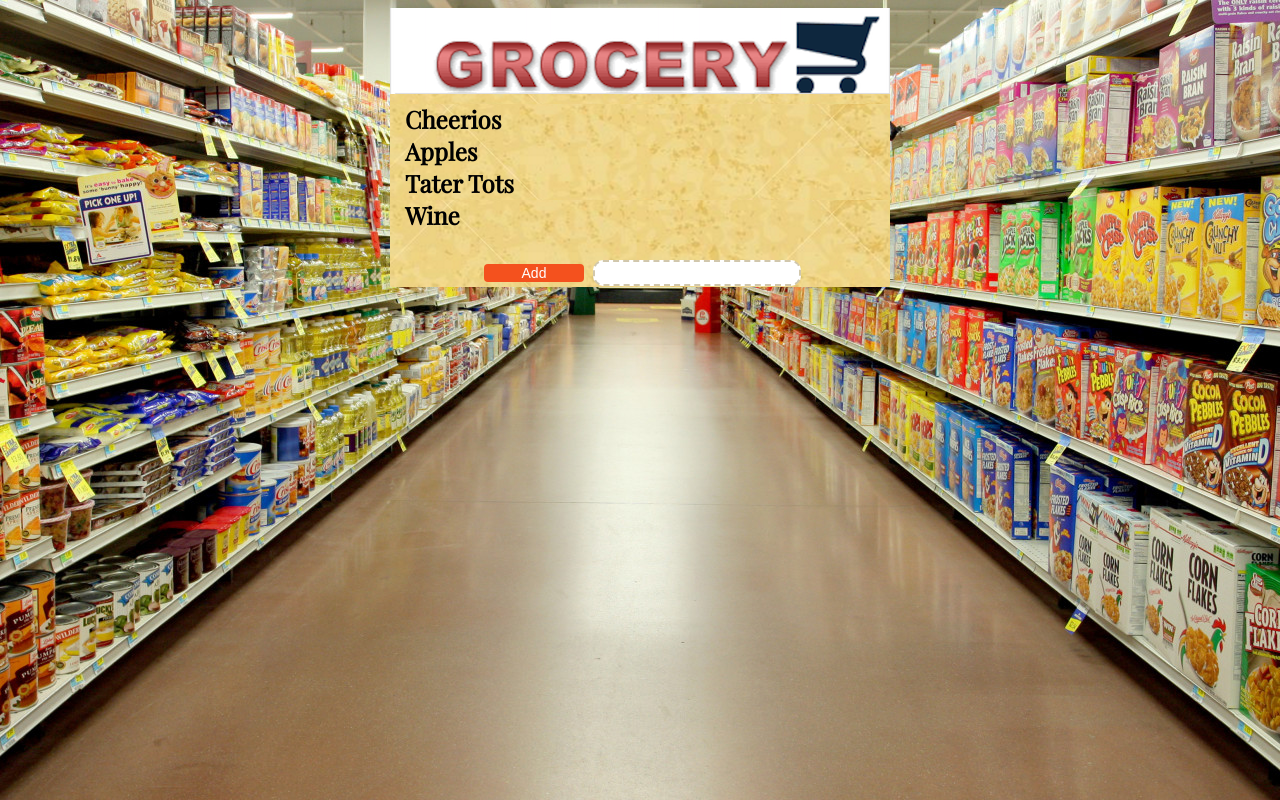
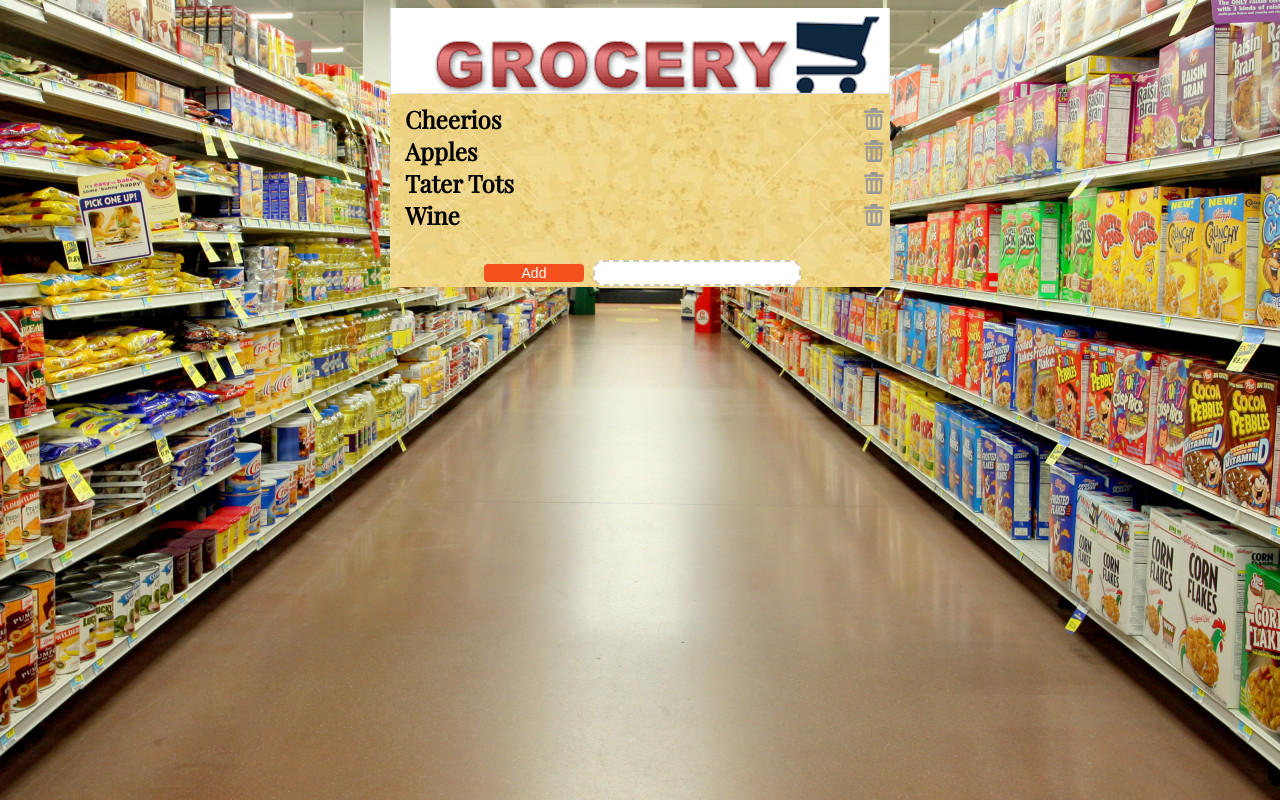
Before and after one commit to asimonia/shopping-cart-app, a plain HTML site: page index.html in a window 1280 px wide. Drawn offline with nearby package versions, Linux system fonts and the light colour scheme.

Commit message:
Added delete functionality

```diff
--- a/css/style.css
+++ b/css/style.css
@@ -102,10 +102,12 @@
   opacity: .3;
 }
 
-.trash {
+.delete {
+  cursor: pointer;
+  margin-top: 5px;
   float: right;
-  margin-top: 3px;
-  display: none;
+  height: 22px;
+  width: 22px;
 }
 
 .show {
--- a/index.html
+++ b/index.html
@@ -13,10 +13,10 @@
             <div class="input">
                 <img id="top" src="images/top.png"/>
                 <ul id="list">
-                    <li class="items"><span>Cheerios</span><img class="trash" src="images/trash.png" /></li>
-                    <li class="items"><span>Apples</span><img class="trash" src="images/trash.png" /></li>
-                    <li class="items"><span>Tater Tots</span><img class="trash" src="images/trash.png" /></li>
-                    <li class="items"><span>Wine</span><img class="trash" src="images/trash.png" /></li>
+                    <li class="items"><span>Cheerios</span><img class="delete" src="images/trash.png" /></li>
+                    <li class="items"><span>Apples</span><img class="delete" src="images/trash.png" /></li>
+                    <li class="items"><span>Tater Tots</span><img class="delete" src="images/trash.png" /></li>
+                    <li class="items"><span>Wine</span><img class="delete" src="images/trash.png" /></li>
                 </ul>
                 <button class="button" style="vertical-align:middle"><span>Add </span></button>
                 <input type="text" id="item" maxlength="30"></input>
--- a/js/application.js
+++ b/js/application.js
@@ -15,13 +15,13 @@
     event.preventDefault();
 
     if($.trim($('#item').val())) {
-      $('<li class="items"></li>').appendTo('#list').html('<span>' + txtval + '</span><img class="trash" src="images/trash.png"/>');
+      $('<li class="items"></li>').appendTo('#list').html('<span>' + txtval + '</span><img class="delete" src="images/trash.png"/>');
       document.getElementById('item').value = '';
     };
   });
 
 // remove item from list
-  $('#list').on('click', '.trash', function(e) {
+  $('#list').on('click', '.delete', function(e) {
     e.preventDefault();
     $(this).parent().remove();
   });
@@ -30,9 +30,6 @@
   $('#list').on('click', 'li', function() {
     $(this).toggleClass('mark');
   });
-
-// sort items
-  $('#list').sortable({ axis: "y" });
 
 // show trash icon over item
   $('#list').on('mouseenter', 'li', function() {
```
